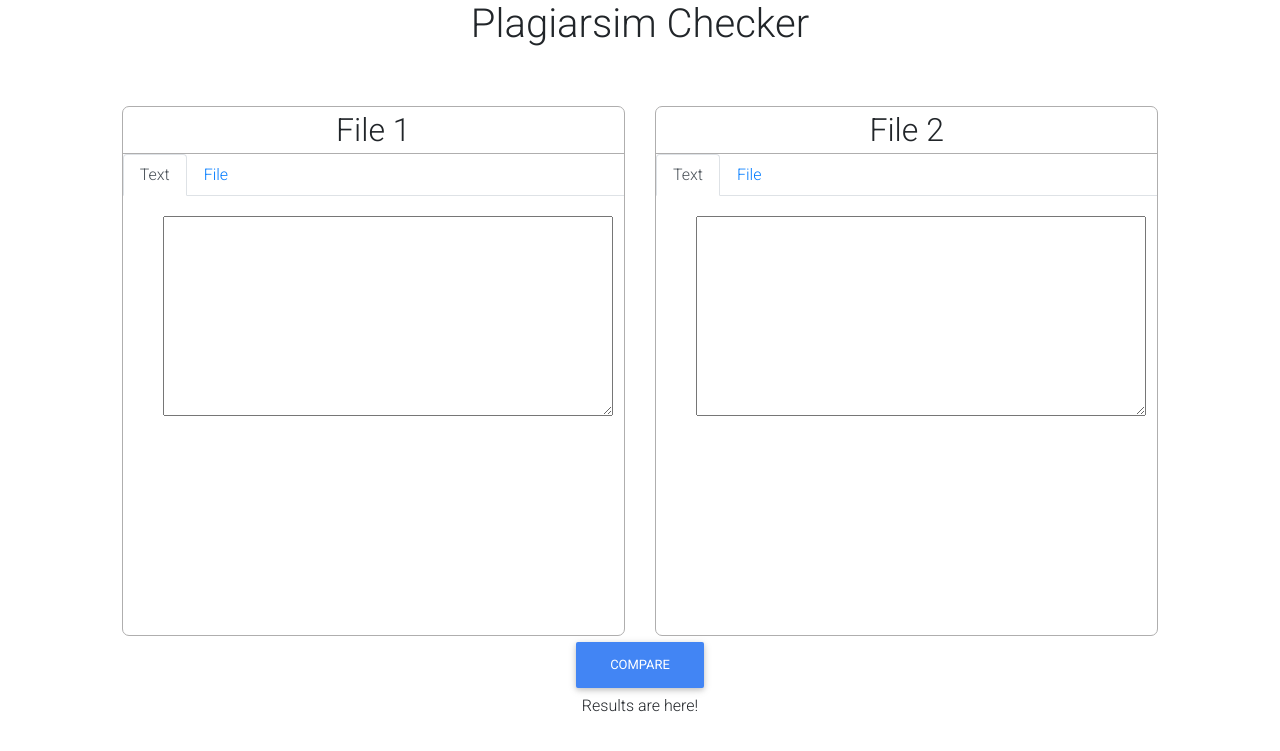
After one commit to JinalAdhyaru/Plagiarism-Checker, a Django app: template plagiarismchecker/templates/pc/home.html in a window 1280 px wide. The commit adds this page. Shown: the top 751 px of the page. Run offline with Django 3.2, Linux system fonts and the light colour scheme; the template is opened without the code that fills it, so the values that code supplies are empty; some libraries are stand-ins or nearby versions.

```diff
--- a/Plagiarism_Checker/asgi.py
+++ b/Plagiarism_Checker/asgi.py
@@ -1,5 +1,5 @@
 """
-ASGI config for Plagiarism_Checker project.
+ASGI config for Plagiarism_Ckecker project.
 
 It exposes the ASGI callable as a module-level variable named ``application``.
 
@@ -11,6 +11,6 @@ import os
 
 from django.core.asgi import get_asgi_application
 
-os.environ.setdefault('DJANGO_SETTINGS_MODULE', 'Plagiarism_Checker.settings')
+os.environ.setdefault('DJANGO_SETTINGS_MODULE', 'Plagiarism_Ckecker.settings')
 
 application = get_asgi_application()
--- /dev/null
+++ b/plagiarismchecker/static/pc/main.css
@@ -0,0 +1,54 @@
+h1{
+    text-align: center;
+}
+.window-1{
+    margin-top: 50px;
+}
+
+.window-2{
+   margin-top: 50px;
+}
+
+.compare-button{
+    text-align: center;
+}
+
+.content-window{
+
+    border: 1px solid rgb(175, 174, 174);
+    height: 530px;
+    border-radius: 7px;
+}
+
+
+h2{
+    text-align: center;
+    padding-top: 4px;
+    padding-bottom: 4px;
+    border-bottom: 1px solid rgb(175, 174, 174);
+    margin-bottom: 0;
+}
+
+#file-form-1{
+
+    text-align: center;
+    border: 1px dashed rgb(175, 174, 174);
+    margin: 40px 70px;
+    height: 150px;
+    border-radius: 7px;
+}
+
+#file-form-2{
+
+    text-align: center;
+    border: 1px dashed rgb(175, 174, 174);
+    margin: 40px 70px;
+    height: 150px;
+    border-radius: 7px;
+
+}
+textarea{
+    margin: 20px 40px;
+    width: 450px;
+    height: 200px;
+}
--- /dev/null
+++ b/plagiarismchecker/templates/pc/home.html
@@ -0,0 +1,98 @@
+{% load static %}
+
+<!DOCTYPE html>
+<html lang="en">
+<head>
+    <meta charset="UTF-8">
+    <meta name="viewport" content="width=device-width, initial-scale=1.0">
+    <link rel="stylesheet" href="https://use.fontawesome.com/releases/v5.8.2/css/all.css">
+<!-- Google Fonts -->
+<link rel="stylesheet" href="https://fonts.googleapis.com/css?family=Roboto:300,400,500,700&display=swap">
+<!-- Bootstrap core CSS -->
+<link href="https://cdnjs.cloudflare.com/ajax/libs/twitter-bootstrap/4.5.0/css/bootstrap.min.css" rel="stylesheet">
+<!-- Material Design Bootstrap -->
+<link href="https://cdnjs.cloudflare.com/ajax/libs/mdbootstrap/4.19.1/css/mdb.min.css" rel="stylesheet">
+    <link rel="stylesheet" href="{% static 'pc/main.css' %}">
+    <title>Plagiarism Checker</title>
+</head>
+<body>
+    <h1>Plagiarsim Checker</h1>
+
+    <div class="container-fluid">
+        <div class="row">
+            <div class="col-md-5 offset-1 window-1">
+                <div class="content-window hoverable">
+                    <h2>File 1</h2>
+                    <ul class="nav nav-tabs" id="myTab-1" role="tablist">
+                        <li class="nav-item">
+                          <a class="nav-link active" id="text-tab-1" data-toggle="tab" href="#text-1" role="tab" aria-controls="text-1"
+                            aria-selected="true">Text</a>
+                        </li>
+                        <li class="nav-item">
+                          <a class="nav-link" id="file-tab-1" data-toggle="tab" href="#file-1" role="tab" aria-controls="file-1"
+                            aria-selected="false">File</a>
+                        </li>
+
+                      </ul>
+                      <div class="tab-content" id="myTabContent">
+                        <div class="tab-pane fade show active" id="text-1" role="tabpanel" aria-labelledby="text-tab-1">
+                            <form>
+                                <textarea id="text-input1"></textarea>
+                            </form>
+                        </div>
+                        <div class="tab-pane fade" id="file-1" role="tabpanel" aria-labelledby="file-tab-1">
+                            <form id="file-form-1">
+                                <input type="file" id="file-input1">
+                            </form>
+                        </div>
+                      </div>
+                </div>
+            </div>
+            <div class="col-md-5 window-2">
+                <div class="content-window hoverable">
+                    <h2>File 2</h2>
+                    <ul class="nav nav-tabs" id="myTab-2" role="tablist">
+                        <li class="nav-item">
+                          <a class="nav-link active" id="text-tab-2" data-toggle="tab" href="#text-2" role="tab" aria-controls="text-2"
+                            aria-selected="true">Text</a>
+                        </li>
+                        <li class="nav-item">
+                          <a class="nav-link" id="file-tab-2" data-toggle="tab" href="#file-2" role="tab" aria-controls="file-2"
+                            aria-selected="false">File</a>
+                        </li>
+                      </ul>
+                      <div class="tab-content" id="myTabContent">
+                        <div class="tab-pane fade show active" id="text-2" role="tabpanel" aria-labelledby="text-tab-2">
+                            <form>
+                           <textarea id="text-input2"></textarea>
+                           </form>
+                        </div>
+                        <div class="tab-pane fade" id="file-2" role="tabpanel" aria-labelledby="file-tab-2">
+                            <form id="file-form-2">
+                                <input type="file" id="file-input2">
+                            </form>
+                        </div>
+                      </div>
+                </div>
+            </div>
+        </div>
+        <div class="compare-button">
+        <button class="btn btn-primary"> Compare </button>
+        <p>Results are here! </p>
+        </div>
+
+
+        </div>
+
+
+           <!-- JQuery -->
+<script type="text/javascript" src="https://cdnjs.cloudflare.com/ajax/libs/jquery/3.5.1/jquery.min.js"></script>
+<!-- Bootstrap tooltips -->
+<script type="text/javascript" src="https://cdnjs.cloudflare.com/ajax/libs/popper.js/1.14.4/umd/popper.min.js"></script>
+<!-- Bootstrap core JavaScript -->
+<script type="text/javascript" src="https://cdnjs.cloudflare.com/ajax/libs/twitter-bootstrap/4.5.0/js/bootstrap.min.js"></script>
+<!-- MDB core JavaScript -->
+<script type="text/javascript" src="https://cdnjs.cloudflare.com/ajax/libs/mdbootstrap/4.19.1/js/mdb.min.js"></script>
+
+</body>
+</html>
```
Also changed, not shown: plagiarismchecker/static/pc/styles.css (+1 -6 lines), plagiarismchecker/static/pc/stylesDocCheck.css (+1 -6 lines), plagiarismchecker/templates/pc/doc_compare.html (+4 -7 lines), plagiarismchecker/views.py (+10 -6 lines), plagiarismchecker/static/images/bg2.jpg (deleted).
